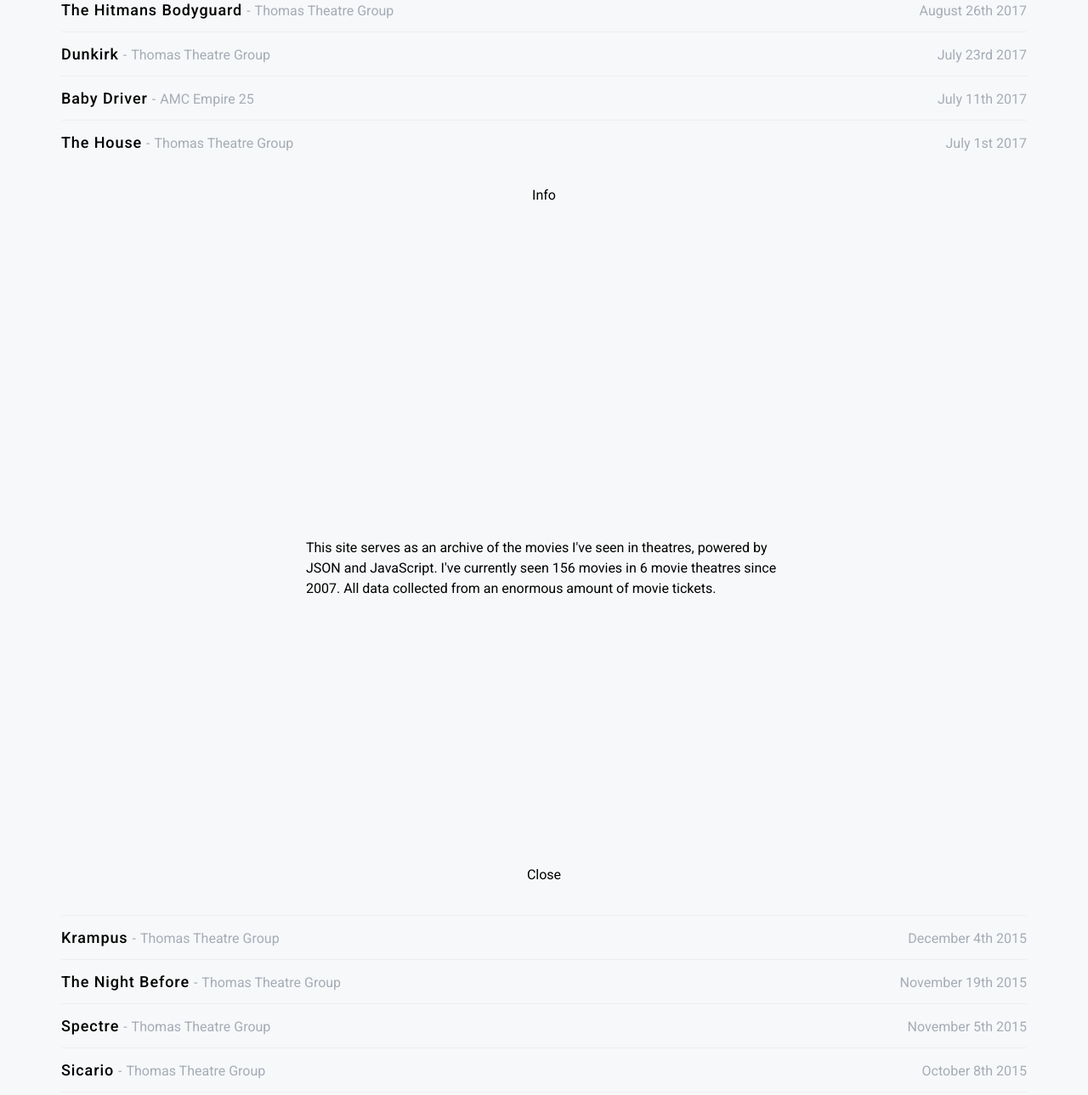
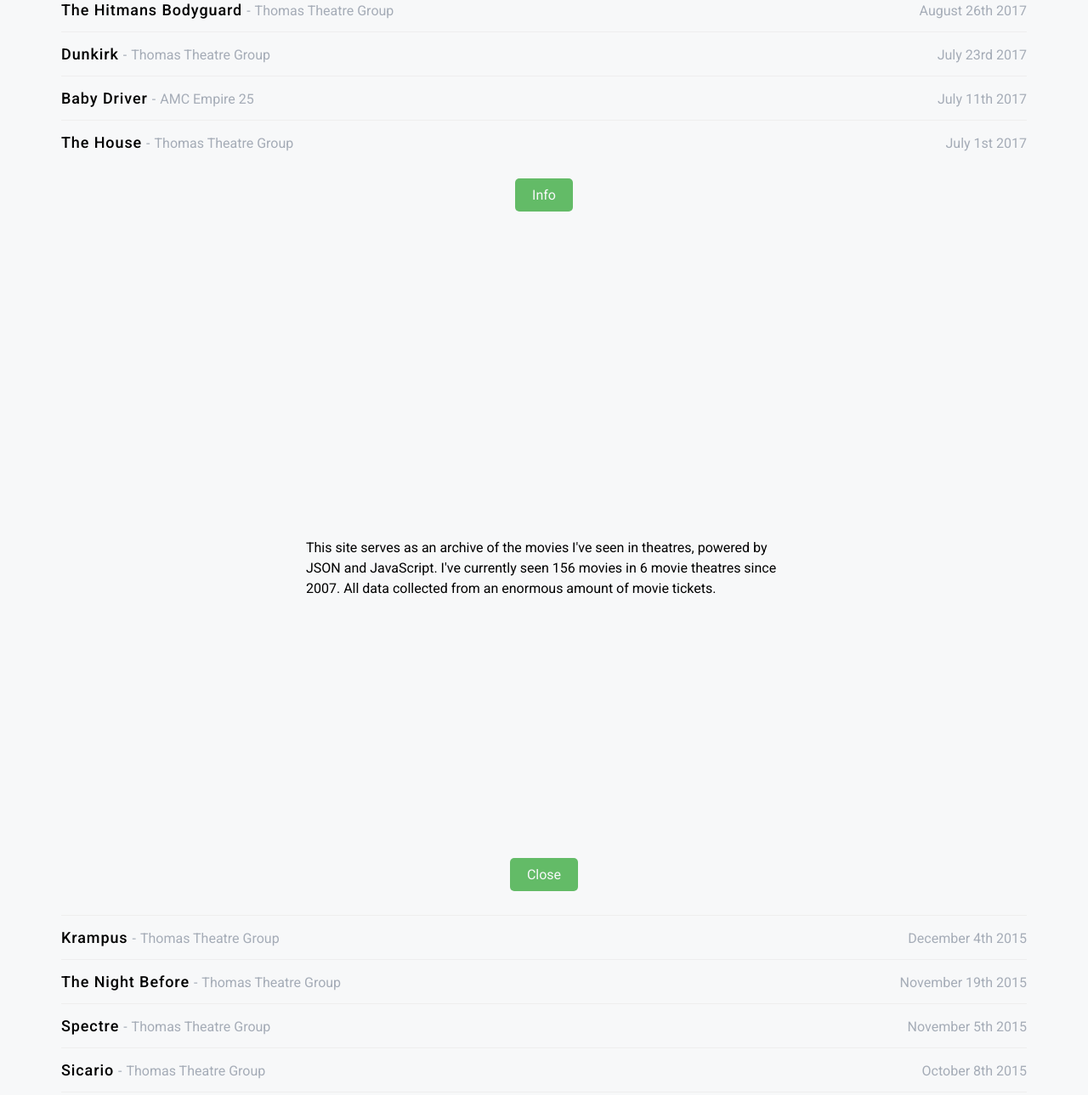
Before and after one commit to jacobproffer/movie-tickets, a PHP site: page / in a window 1280 px wide. Shown: the part 531-1820 px from the top of the page at 85% size. Run offline with PHP 8.4, Linux system fonts and the light colour scheme; some libraries are stand-ins or nearby versions.

Commit message:
Style button

```diff
--- a/assets/scss/layout/_footer.scss
+++ b/assets/scss/layout/_footer.scss
@@ -9,11 +9,14 @@ footer {
   text-align: center;
   background: $white;
   span {
-    color: $black;
+    color: $white;
     cursor: pointer;
+    padding: 10px 20px;
+    border-radius: 5px;
+    background-color: #63BB67;
     @include transition(all 300ms ease-in-out);
     &:hover {
-      text-decoration: underline;
+      background-color: #F94F4F;
     }
   }
 }
--- a/json/movies.json
+++ b/json/movies.json
@@ -1074,21 +1074,18 @@
     "title": "Jigsaw",
     "genre": "Horror",
     "data_date": 1509148800,
-    "date": "10/28/2017",
     "theatre": "Thomas Theatre Group"
   },
   {
     "title": "Murder on the Orient Express",
     "genre": "Mystery",
     "data_date": 1510444800,
-    "date": "11/12/2017",
     "theatre": "Thomas Theatre Group"
   },
   {
     "title": "Godzilla",
     "genre": "Sci-Fi",
     "data_date": 1510963200,
-    "date": "11/18/2017",
     "theatre": "TOHO Cinemas Shinjuku"
   }
 ]
```
Also changed, not shown: dist/css/project-main.min.css.
